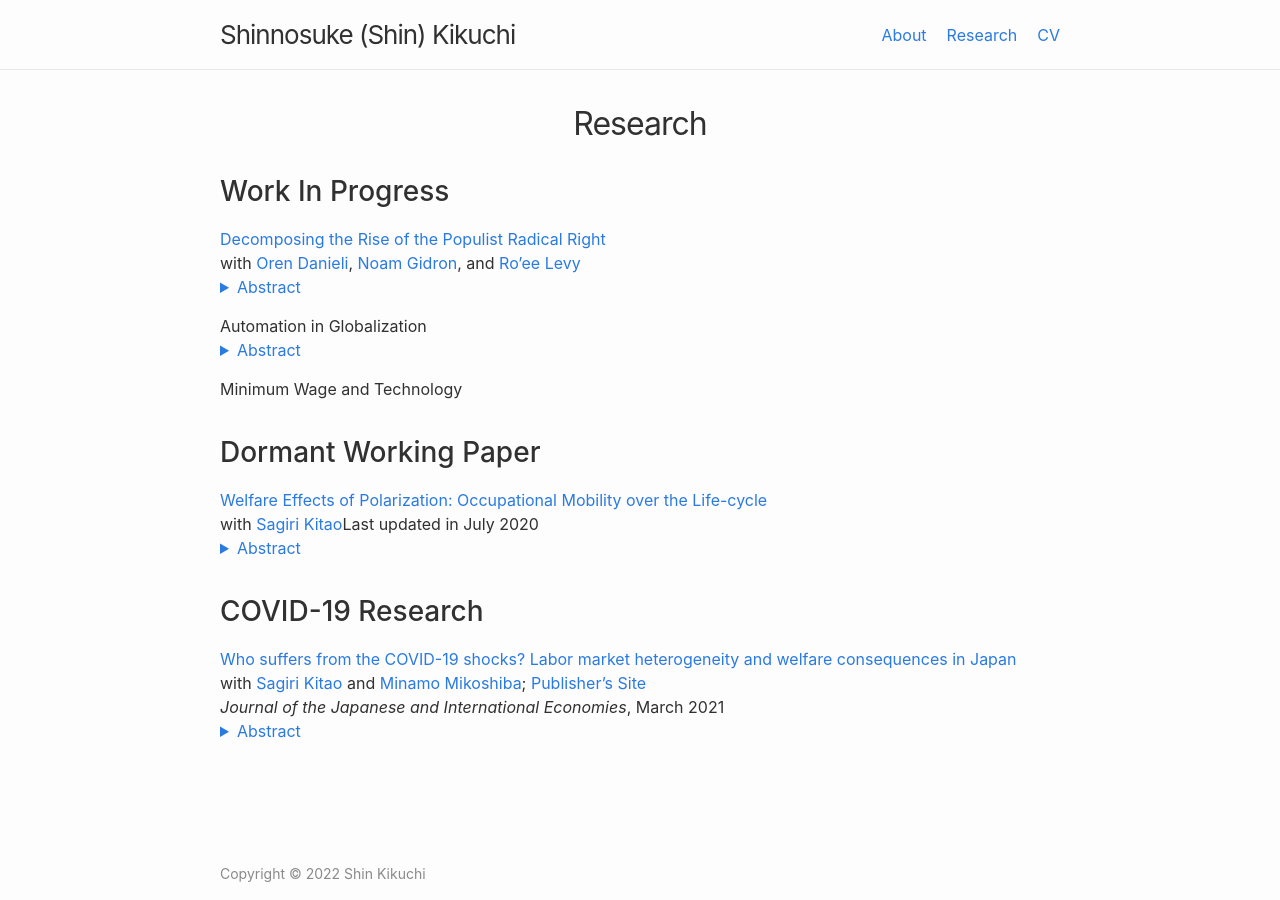
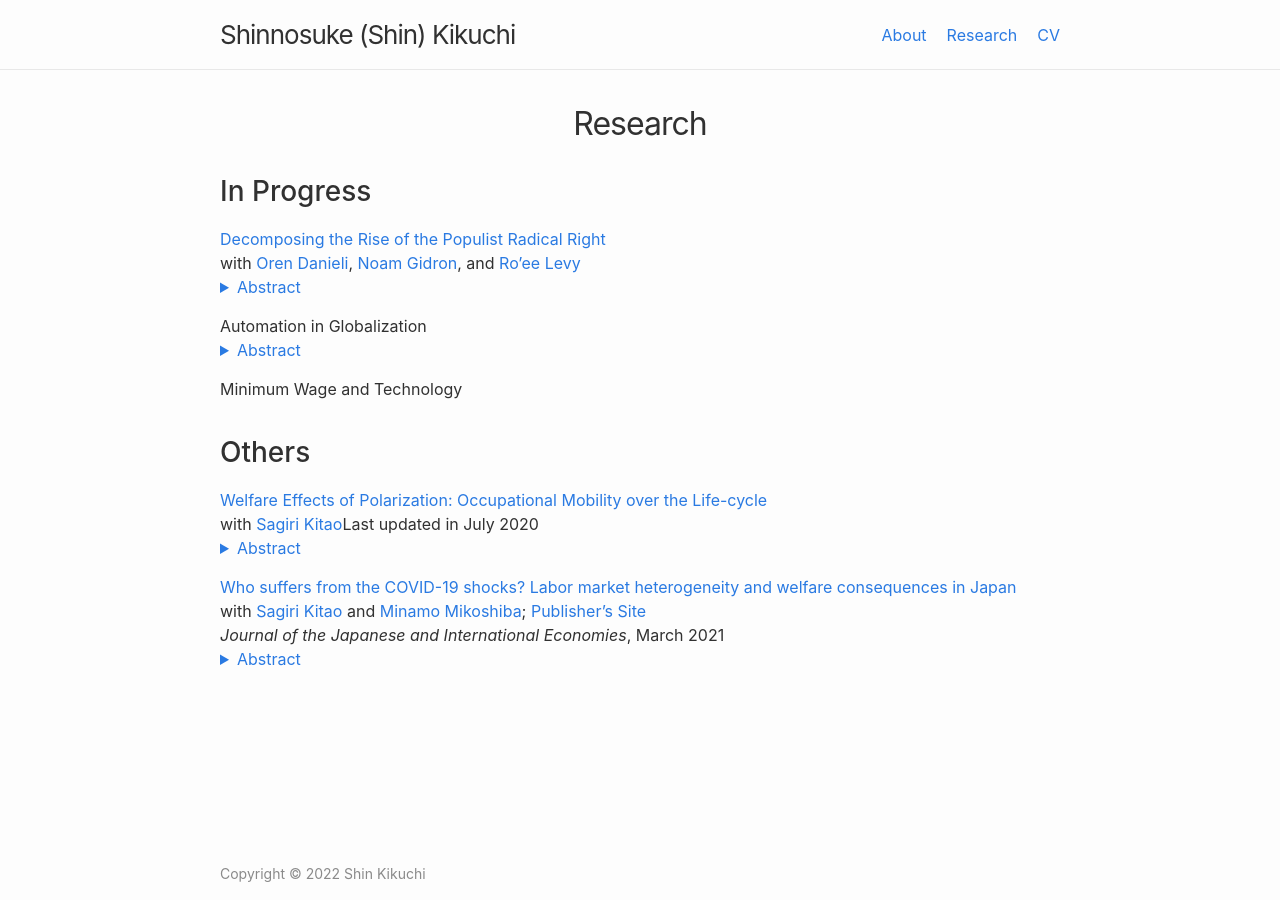
Before and after one commit to shinnkikuchi/shinnkikuchi.github.io, a Jekyll site: the page built from research.md, in a window 1280 px wide. Built offline with Jekyll 4.4.1, drawn with Linux system fonts in a browser that asks for light colours.

Commit message:
Update research.md

```diff
--- a/research.md
+++ b/research.md
@@ -4,7 +4,7 @@ title: Research
 permalink: /research/
 ---
 
-## Work In Progress
+## In Progress
 
 <a href="/files/research/DGKL-Populism.pdf" target="_blank">Decomposing the Rise of the Populist Radical Right</a>
 <br>
@@ -26,7 +26,7 @@ Automation in Globalization<br>
 
 Minimum Wage and Technology<br>
 
-## Dormant Working Paper
+## Others
 
 <a href="/files/research/KK-ROBOT.pdf" target="_blank">Welfare Effects of Polarization: Occupational Mobility over the Life-cycle</a><br>
 with <a href="https://sites.google.com/site/sagirikitao/home" target="_blank">Sagiri Kitao</a>Last updated in July 2020<br>
@@ -36,8 +36,6 @@ with <a href="https://sites.google.com/site/sagirikitao/home" target="_blank">Sa
 	What are the welfare effects of polarization: wage and employment losses of middle-class workers relative to low- and high-skill groups? We build a model of overlapping generations who choose consumption, savings, labor supply, and occupations over their life-cycles, and accumulate human capital. We simulate a wage shift observed since the early 1980s and investigate individuals’ responses. Polarization improves welfare of young individuals that are high-skilled, while it hurts low-skilled individuals across all ages and especially younger ones. The gain of the high-skilled is larger for generations entering in later periods, who can fully exploit the rising skill premium.
 
 </details>
-
-## COVID-19 Research
 
 
 <a href="/files/research/KKM-COVID19.pdf">Who suffers from the COVID-19 shocks? Labor market heterogeneity and welfare consequences in Japan</a><br>
```
